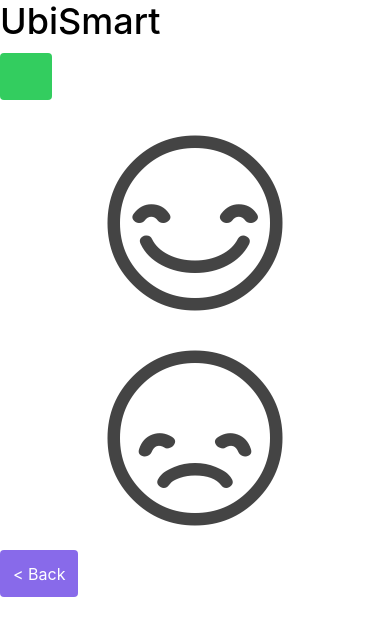
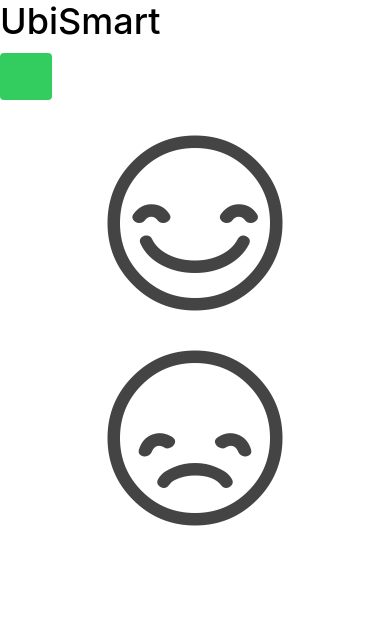
Before and after one commit to pawmint/pawm-ion, a website: page www/index.html in a window 390 px wide. Drawn offline with Linux system fonts and the light colour scheme; files that its build step writes are made by us from their sources; files whose address does not match are found by name.

Commit message:
Disable back button in suggestions

```diff
--- a/www/index.html
+++ b/www/index.html
@@ -64,8 +64,8 @@
         </div>
       </ion-content>
       <ion-content ng-controller="suggestController" ng-show="SystemInfo.status=='suggest'">
-        <button class="button button-royal" ng-click="SystemInfo.status=undefined">
-          &lt; Back</button>
+        <!--<button class="button button-royal" ng-click="SystemInfo.status=undefined">
+          &lt; Back</button>-->
 
         <ng-include src="'templates/suggestion_form.html'"></ng-include>
       </ion-content>
```
